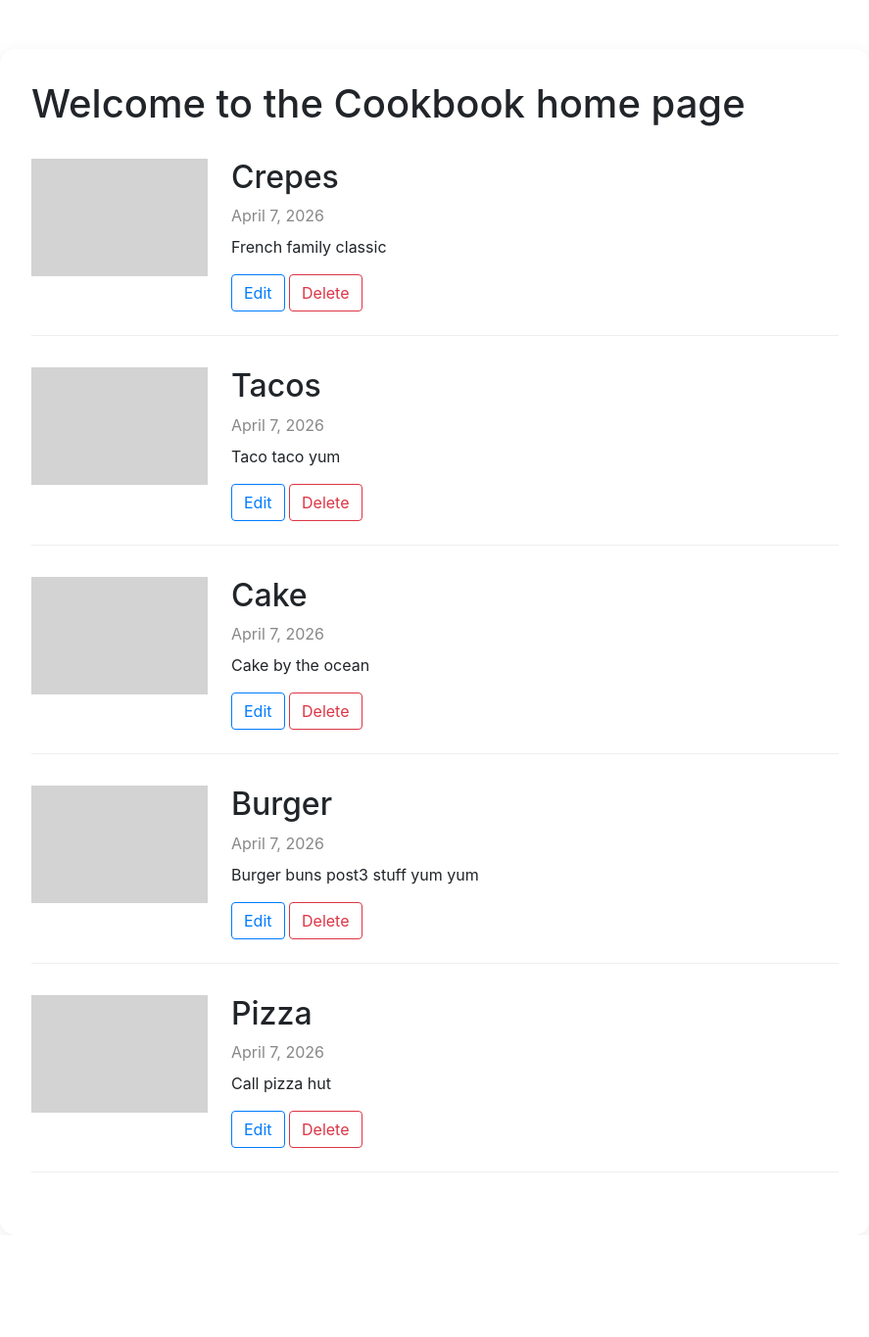
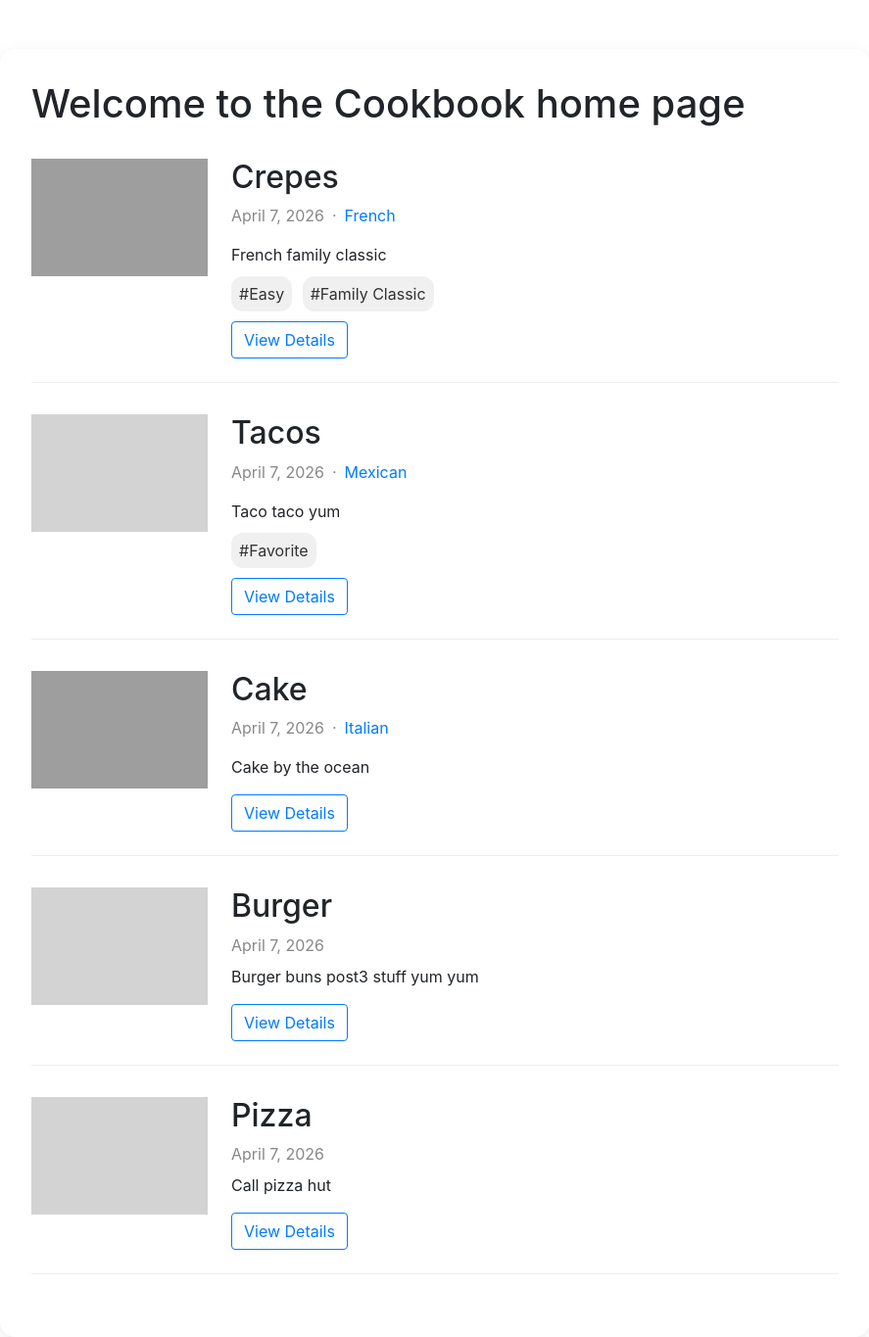
Before and after one commit to CashyO/Cookbook-WhippingIt, a Django app: page / in a window 1280 px wide. Shown: the part 80-1445 px from the top of the page at 98% size, without its empty margins (196-1083 px from the left). Before the commit the page ends 1277 px from the top, so only its background shows below. Run offline with Django 5.2, Linux system fonts and the light colour scheme; data comes from the database, SQL or seed files in the repository; both versions use the stored data as it was after the commit; grey boxes are pictures that could not be loaded.

Commit message:
v15-recipe-repo-foundatin

```diff
--- a/cookbook/settings.py
+++ b/cookbook/settings.py
@@ -26,6 +26,10 @@ SECRET_KEY = 'django-insecure-5fu%jd%t)j16!3qrkc_#d^3pz@(83fcg=71t10*^p%qk+&yu47
 DEBUG = True
 
 ALLOWED_HOSTS = []
+
+# To handle media file uploads
+MEDIA_URL = '/media/'
+MEDIA_ROOT = BASE_DIR / 'media'
 
 
 # Application definition
--- a/cookbook/urls.py
+++ b/cookbook/urls.py
@@ -16,8 +16,15 @@ Including another URLconf
 """
 from django.contrib import admin
 from django.urls import path, include
+from django.conf import settings
+from django.conf.urls.static import static
 
 urlpatterns = [
     path('admin/', admin.site.urls),
     path('', include('posts.urls')), # include urls from posts app
+
 ]
+
+# To serve media files during development
+if settings.DEBUG:
+    urlpatterns += static(settings.MEDIA_URL, document_root=settings.MEDIA_ROOT)
--- a/posts/admin.py
+++ b/posts/admin.py
@@ -5,3 +5,5 @@ from .models import *
 # Register your models here.
 
 admin.site.register(RecipePost)
+admin.site.register(Category)
+admin.site.register(Tag)
--- a/posts/models.py
+++ b/posts/models.py
@@ -5,9 +5,29 @@ from django.db import models
 # Create a class for the Post database model
 
 # Change these later
+
+class Category(models.Model):
+    name = models.CharField(max_length=100, unique=True)
+    created_on = models.DateTimeField(auto_now_add=True)
+    modified_on = models.DateTimeField(auto_now=True)
+
+    def __str__(self):
+        return self.name
+
+class Tag(models.Model):
+    name = models.CharField(max_length=100, unique=True)
+    created_on = models.DateTimeField(auto_now_add=True)
+    modified_on = models.DateTimeField(auto_now=True)
+
+    def __str__(self):
+        return self.name
+
 class RecipePost(models.Model): # Create table
     title = models.CharField(max_length=100)
     content = models.TextField()
+    category = models.ForeignKey(Category, on_delete=models.SET_NULL, null=True, blank=True)
+    tags = models.ManyToManyField(Tag, blank=True)
+    image = models.ImageField(upload_to='images/', blank=True, null=True)
     created_on = models.DateTimeField(auto_now_add=True)
     modified_on = models.DateTimeField(auto_now=True)
 
--- a/posts/static/posts/main.css
+++ b/posts/static/posts/main.css
@@ -104,9 +104,22 @@ html {
     max-height: 120px;
 }
 
+.article-image img,
+.article-image-delete img{
+    object-fit: cover;
+    width: 180px;
+    height: 120px;
+}
+
 .article-image-delete{
     width: 180px;
     height: 120px;
+}
+
+.article-image-details img{
+    object-fit: cover;
+    width: 100%;
+    height: 100%;
 }
 
 .article-date{
@@ -118,3 +131,30 @@ html {
     color: red;
     font-weight: bold;
 }
+
+.article-details{
+    display: flex;
+    flex-direction: row;
+}
+
+.article-category{
+    color: #007bff;
+    margin-left: 8px;
+}
+
+.article-dot{
+    margin-left: 8px;
+    color: #888;
+}
+
+.article-tags{
+    background-color: #f0f0f0;
+    color: #333;
+    padding: 8px;
+    margin-right: 6px;
+    border-radius: 12px;
+}
+
+.tag-holder{
+    margin-bottom: 16px;
+}
--- a/posts/templates/posts/create.html
+++ b/posts/templates/posts/create.html
@@ -10,7 +10,7 @@
             <h1 class="title">Create a Recipe Post</h1>
         </div>
 
-        <form method="post">
+        <form method="post" enctype="multipart/form-data">
             {% csrf_token %}
             <!--{{form| crispy}} (render all the forms at once) -->
             <!-- {{form.title | as_crispy_field}}
--- a/posts/templates/posts/delete.html
+++ b/posts/templates/posts/delete.html
@@ -16,7 +16,11 @@
                 <div class="article-date">{{recipe.created_on|date:"F j, Y"}}</div>
                 <p>{{recipe.content|truncatechars:200}}</p>
 
-                <div class="article-image-delete"></div>
+                <div class="article-image-delete">
+                    {% if recipe.image%}
+                    <img src="{{recipe.image.url}}">
+                    {% endif%}
+                </div>
 
             </div>
         </div>
--- a/posts/templates/posts/edit.html
+++ b/posts/templates/posts/edit.html
@@ -10,7 +10,7 @@
             <h1 class="title">Edit a Recipe Post</h1>
         </div>
 
-        <form method="post">
+        <form method="post" enctype="multipart/form-data">
             {% csrf_token %}
             <!--{{form| crispy}} (render all the forms at once) -->
             <!-- {{form.title | as_crispy_field}}
--- a/posts/templates/posts/home.html
+++ b/posts/templates/posts/home.html
@@ -17,17 +17,37 @@
             {% for recipe in recipes %}
                 <div class="article">
                     <div class="article-image">
-
+                        {% if recipe.image %}
+                        <img src="{{recipe.image.url}}">
+                        {% endif %}
                     </div>
 
                     <div class="article-content">
                         <h2>{{recipe.title}}</h2>
-                        <div class="article-date">{{recipe.created_on|date:"F j, Y"}}</div>
+
+                        <div class="article-details">
+                            <div class="article-date">{{recipe.created_on|date:"F j, Y"}}</div>
+
+                            {% if recipe.category%}
+                            <div class="article-dot"> &middot; </div>
+                            <p class="article-category">{{recipe.category.name}}</p>
+                            {% endif%}
+                        </div>
+
+
                         <p>{{recipe.content|truncatechars:200}}</p>
 
+                        {% if recipe.tags.all%}
+                        <div class="tag-holder">
+                            {% for tag in recipe.tags.all %}
+                                <span class="article-tags">#{{tag.name}}</span>
+                            {% endfor%}
+
+                        </div>
+                        {% endif%}
+
                         <div class="article-actions">
-                            <a class="btn btn-outline-primary" href="{%url 'edit' recipe.id %}">Edit</a>
-                            <a class="btn btn-outline-danger" href="{%url 'delete' recipe.id %}">Delete</a>
+                            <a class="btn btn-outline-primary" href="{%url 'details' recipe.id %}">View Details</a>
                         </div>
 
                     </div>
--- a/posts/urls.py
+++ b/posts/urls.py
@@ -15,5 +15,7 @@ urlpatterns = [
     # Edit page url
     path('edit/<int:pk>', views.edit, name='edit'),
     # Delete page url
-    path('delete/<int:pk>', views.delete, name='delete')
+    path('delete/<int:pk>', views.delete, name='delete'),
+    # Details page url
+    path('details/<int:pk>', views.details, name='details')
 ]
--- a/posts/views.py
+++ b/posts/views.py
@@ -18,7 +18,12 @@ def home(request):
 
 # Recipe posts page view
 def recipeposts(request):
-    context = {}
+    recipes = RecipePost.objects.all().order_by('-created_on')
+    recipescount = recipes.count()
+    context = {
+        'recipes': recipes,
+        'recipescount': recipescount
+        }
     return render(request, 'posts/recipeposts.html', context)
 
 # Create page view
@@ -26,34 +31,42 @@ def create(request):
     form = RecipePostForm()
     # Handle form submission --> POST request
     if request.method == 'POST':
-        form = RecipePostForm(request.POST)
+        form = RecipePostForm(request.POST, request.FILES)
         if form.is_valid():
             title = form.cleaned_data['title']
             content = form.cleaned_data['content']
+            image = form.cleaned_data['image']
+            category = form.cleaned_data['category']
+            tags = form.cleaned_data['tags']
 
             # Create a new recipe post object and save it to the database
             recipe = RecipePost(
                 title=title,
-                content=content
+                content=content,
+                image=image,
+                category=category
             )
             recipe.save()
+            recipe.tags.set(tags) # Set the many-to-many relationship for tags
 
             # After submitting the form, redirect the user to the recipe posts page
             return redirect('recipeposts')
     context = {'form': form}
     return render(request, 'posts/create.html', context)
 
+# Edit page view
 def edit(request, pk):
     recipe = RecipePost.objects.get(id=pk)
     form = RecipePostForm(instance=recipe)
     if request.method == 'POST':
-        form = RecipePostForm(request.POST, instance=recipe)
+        form = RecipePostForm(request.POST, request.FILES, instance=recipe)
         if form.is_valid():
             form.save()
             return redirect('home')
     context = {'form': form}
     return render(request, 'posts/edit.html', context)
 
+# Delete page view
 def delete(request, pk):
     recipe = RecipePost.objects.get(id=pk)
     if request.method == 'POST':
@@ -61,3 +74,9 @@ def delete(request, pk):
         return redirect('home')
     context = {'recipe': recipe}
     return render(request, 'posts/delete.html', context)
+
+# Details page view
+def details(request, pk):
+    recipe = RecipePost.objects.get(id=pk)
+    context = {'recipe': recipe}
+    return render(request, 'posts/details.html', context)
```
Also changed, not shown: posts/forms.py (+18 -1 lines), posts/templates/posts/details.html (added, +31 -0 lines), posts/templates/posts/recipeposts.html (+47 -2 lines), db.sqlite3, posts/migrations/0002_recipepost_image.py (added), posts/migrations/0003_category_recipepost_category.py (added), posts/migrations/0004_tag_recipepost_tags.py (added).
